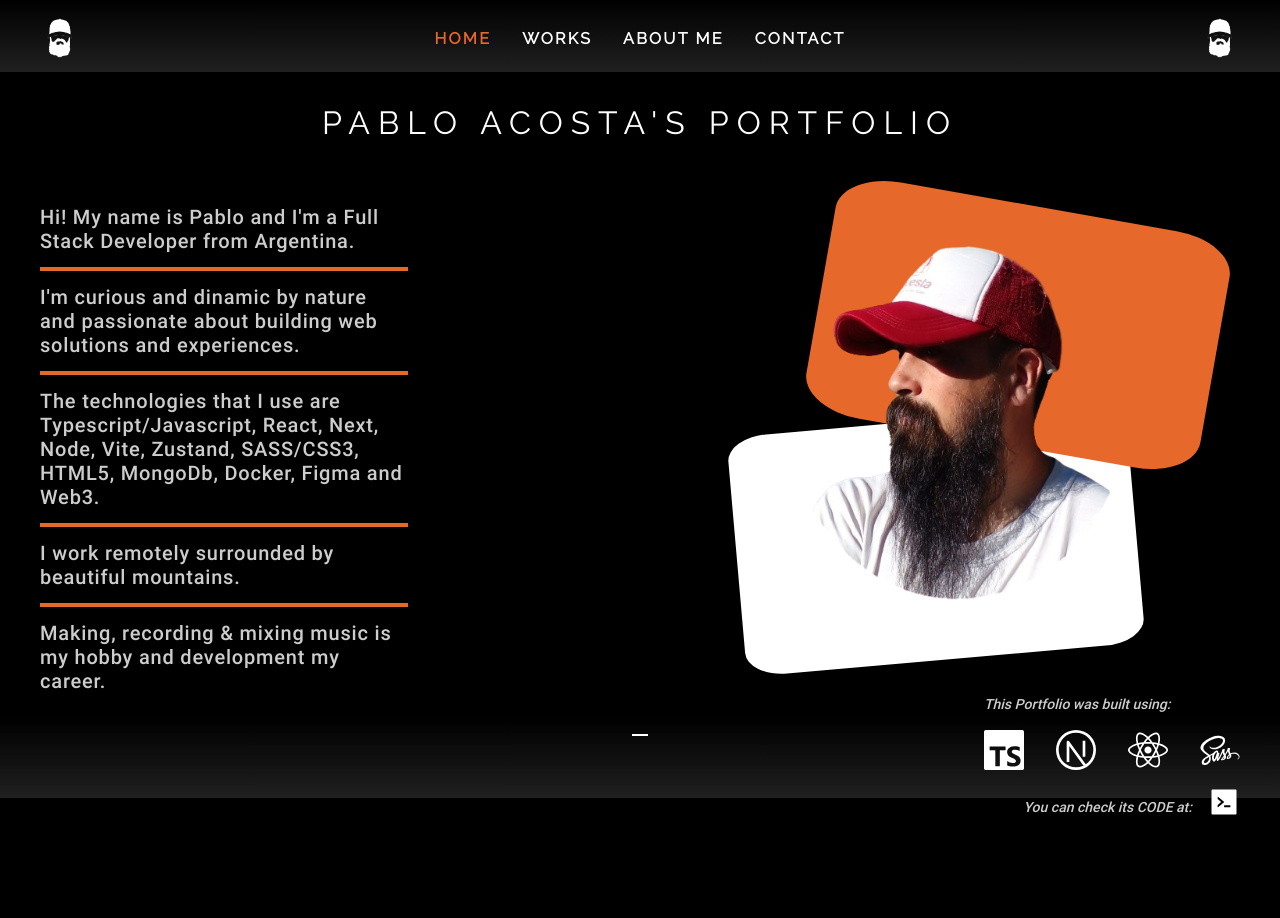
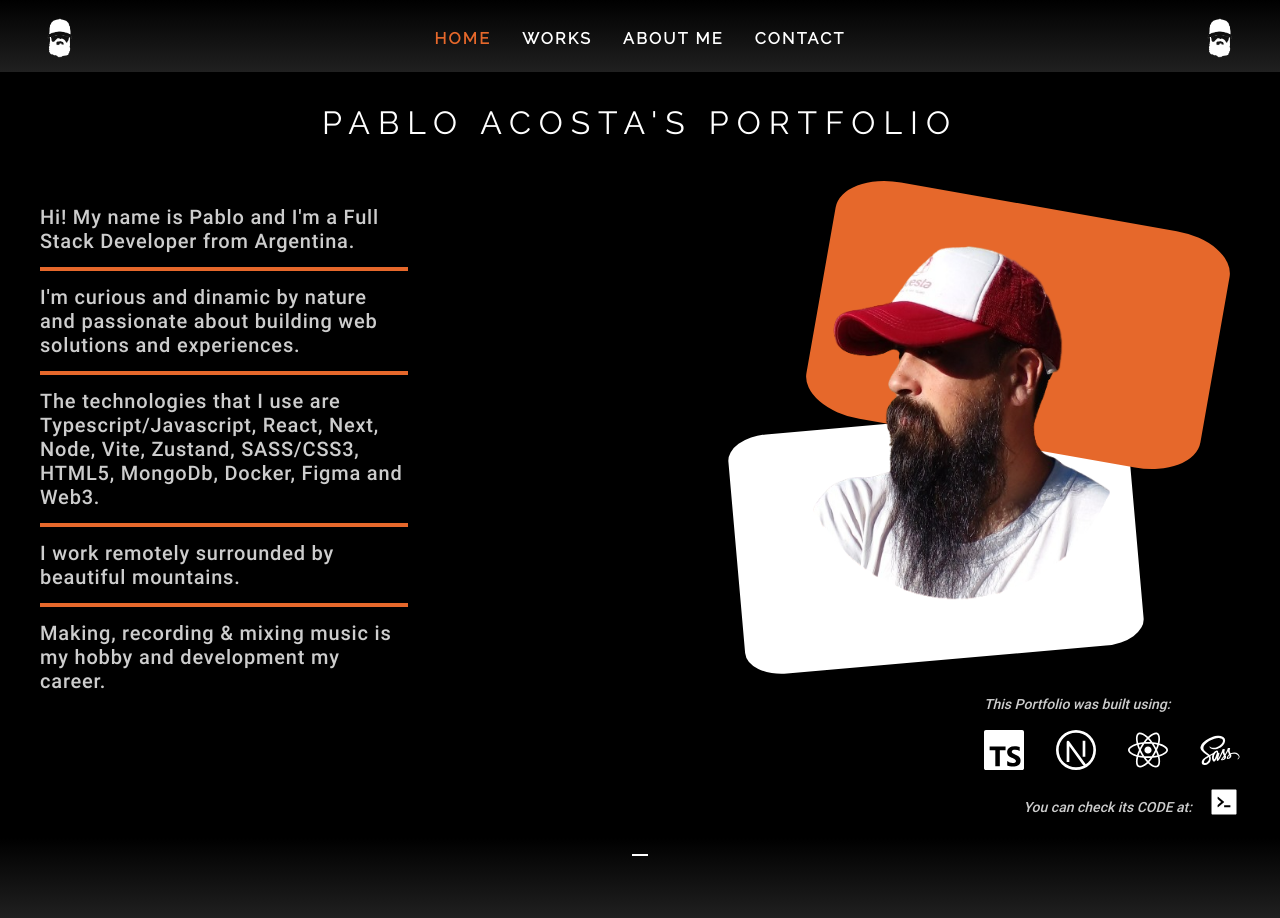
Before and after one commit to pablojacosta/pablo-acosta-portfolio, a Next.js app: page / in a window 1280 px wide. Before the commit the page ends 822 px from the top, so only its background shows below. Built offline with nearby package versions, Linux system fonts and the light colour scheme; some icons are missing.

Commit message:
feat: :lipstick: Modified styles.

```diff
--- a/src/components/pages/AboutMe/AboutMe.module.scss
+++ b/src/components/pages/AboutMe/AboutMe.module.scss
@@ -2,11 +2,6 @@
 
 .aboutMe {
   padding-top: 2rem;
-  height: 76.7vh;
-
-  @include responsives.resolution__mobile {
-    height: 80vh;
-  }
 
   .content {
     display: flex;
--- a/src/components/pages/AboutMe/components/Skills/Skills.module.scss
+++ b/src/components/pages/AboutMe/components/Skills/Skills.module.scss
@@ -3,6 +3,7 @@
 .skills {
   max-width: 55rem;
   width: 100%;
+  margin-bottom: 0.6rem;
 
   ul {
     list-style: none;
--- a/src/components/pages/Contact/Contact.module.scss
+++ b/src/components/pages/Contact/Contact.module.scss
@@ -2,7 +2,6 @@
 
 .contact {
   padding-top: 2rem;
-  height: 76.7vh;
 
   .content {
     display: flex;
--- a/src/components/pages/Home/Home.module.scss
+++ b/src/components/pages/Home/Home.module.scss
@@ -2,14 +2,8 @@
 
 .home {
   padding-top: 2rem;
-  height: 76.7vh;
   display: flex;
   flex-direction: column;
-  justify-content: space-between;
-
-  @include responsives.resolution__laptop__s {
-    height: auto;
-  }
 
   h1 {
     @include responsives.resolution__mobile__s {
@@ -143,6 +137,7 @@
   .bottom {
     display: flex;
     justify-content: flex-end;
+    margin-bottom: 1rem;
 
     @include responsives.resolution__laptop__s {
       justify-content: center;
--- a/src/components/pages/Projects/Projects.module.scss
+++ b/src/components/pages/Projects/Projects.module.scss
@@ -2,15 +2,10 @@
 
 .projects {
   padding-top: 2rem;
-  height: 76.7vh;
 
   h1 {
     span {
       color: var(--color-beta);
     }
   }
-
-  @include responsives.resolution__mobile {
-    height: 80vh;
-  }
 }
```
Also changed, not shown: src/components/pages/Projects/components/ProjectsSlider/components/ProjectDetails/ProjectDetails.module.scss (+12 -0 lines).
